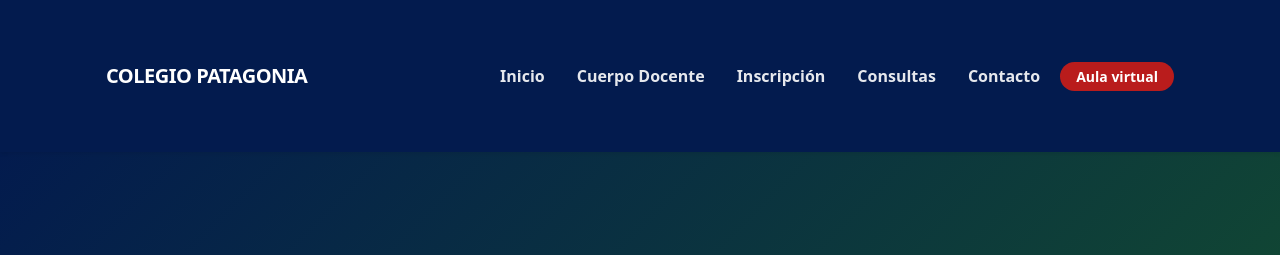
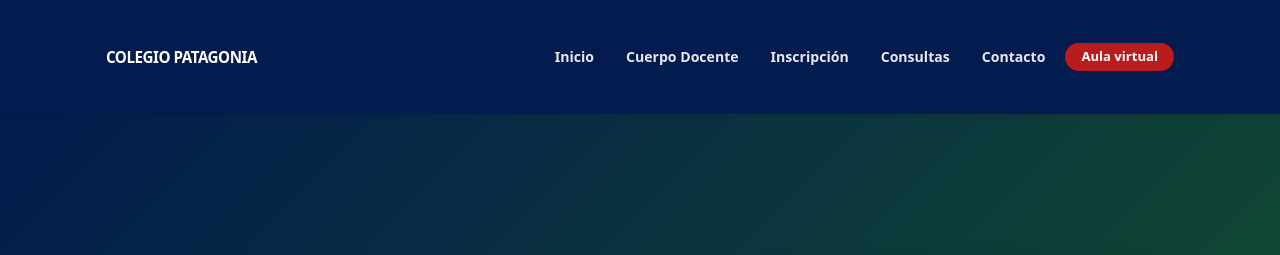
Before and after one commit to SoySid/colegio-patagonia-cipolletti, a Django app: page / in a window 1280 px wide. Shown: the top 255 px of the page. Run offline with Django 5.2, Linux system fonts and the light colour scheme; data that the repository does not hold is empty.

Commit message:
style: fijar navbar sticky y reducir su altura a formato compacto

```diff
--- a/escuela/static/escuela/css/sections.css
+++ b/escuela/static/escuela/css/sections.css
@@ -1007,3 +1007,37 @@ details[open] .faq-icon-container,
 .faq-card:hover .faq-icon-container {
     background-color: var(--brand-green);
 }
+
+/* ==========================================
+   HEADER / NAVBAR COMPACTO
+   ========================================== */
+header.navbar {
+    min-height: 50px !important;
+    padding-top: 0 !important;
+    padding-bottom: 0 !important;
+}
+
+.brand-logo {
+    max-height: 32px !important;
+    width: auto;
+}
+
+.brand-title {
+    font-size: 0.95rem !important;
+}
+
+.brand-phrase {
+    font-size: 0.7rem !important;
+}
+
+header.navbar .nav-link {
+    padding-top: 0.4rem !important;
+    padding-bottom: 0.4rem !important;
+    font-size: 0.88rem !important;
+}
+
+header.navbar .btn-portal {
+    padding-top: 0.25rem !important;
+    padding-bottom: 0.25rem !important;
+    font-size: 0.82rem !important;
+}
--- a/escuela/templates/escuela/base.html
+++ b/escuela/templates/escuela/base.html
@@ -19,8 +19,8 @@
     <!-- ==========================================
          HEADER / BARRA DE NAVEGACIÓN PRINCIPAL
          ========================================== -->
-    <header class="navbar navbar-expand-lg navbar-dark shadow-sm">
-        <div class="container py-2">
+    <header class="navbar navbar-expand-lg navbar-dark shadow-sm sticky-top">
+        <div class="container py-0">
 
             <!-- MARCA / LOGO E IDENTIDAD INSTITUCIONAL -->
             <a href="/" class="navbar-brand d-flex align-items-center gap-2 me-3">
```
